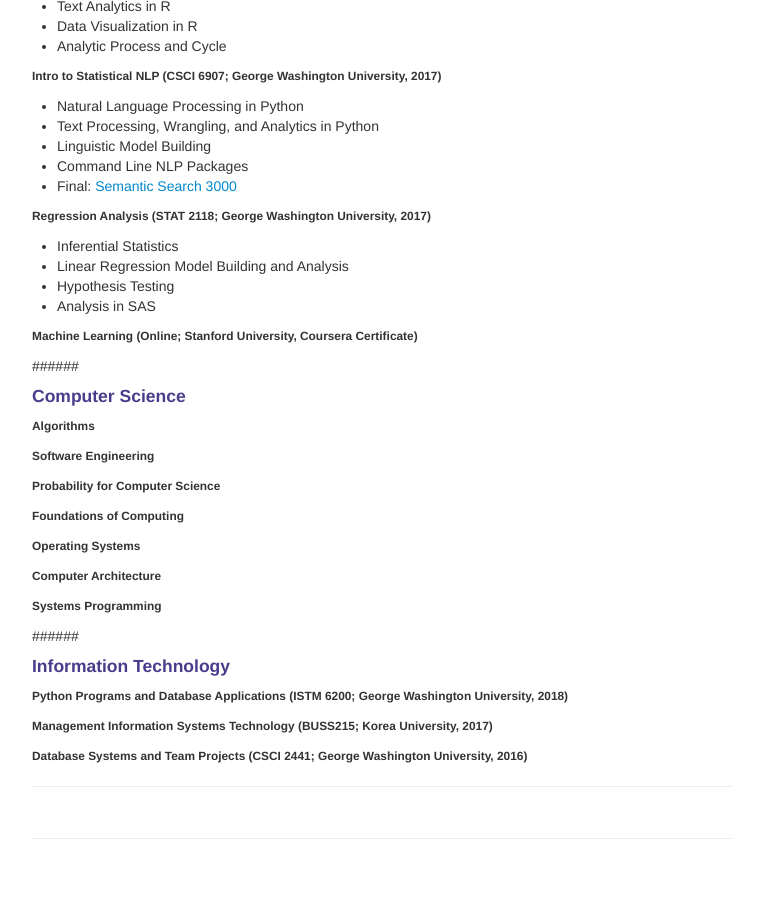
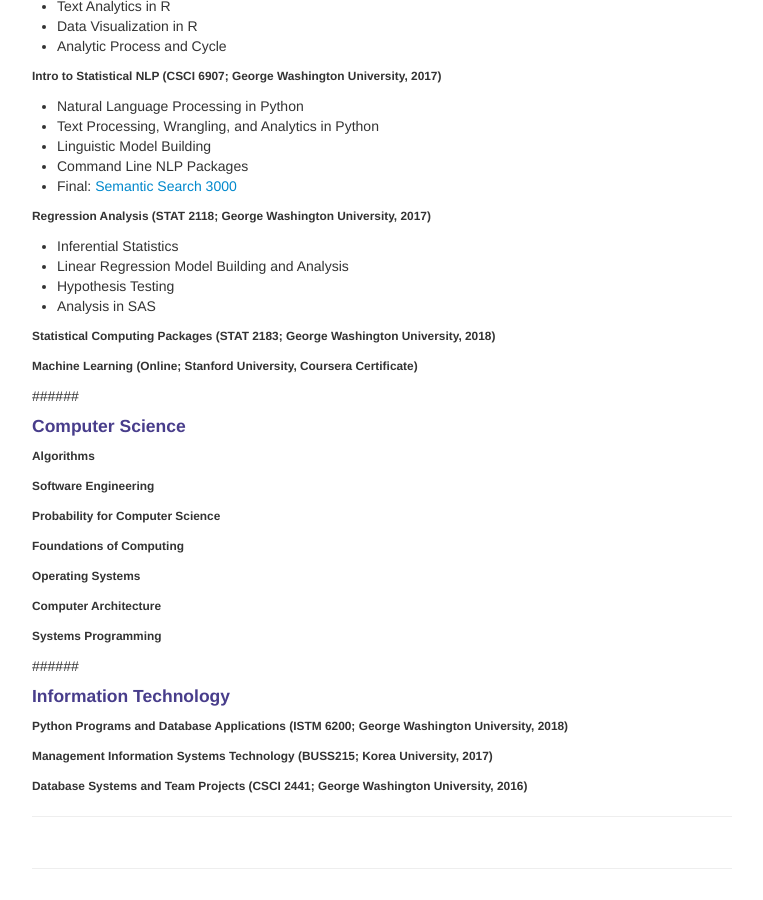
Before and after one commit to terrytaubes/terrytaubes.github.io, a Jekyll site: the page built from pages/courses.md, in a window 1280 px wide and 900 px high, scrolled down 628 px. Shown: the whole window, without its empty margins (258-1021 px from the left). Built offline with Jekyll 4.4.1, drawn with Linux system fonts in a browser that asks for light colours; before the commit the page ends 1498 px from its top, so only the background shows below that.

Commit message:
Update courses.md

```diff
--- a/pages/courses.md
+++ b/pages/courses.md
@@ -53,6 +53,7 @@ description: Student's Courses
 - Hypothesis Testing
 - Analysis in SAS
 
+###### Statistical Computing Packages (STAT 2183; George Washington University, 2018)
 
 ###### Machine Learning (Online; Stanford University, Coursera Certificate)
 ######
```
